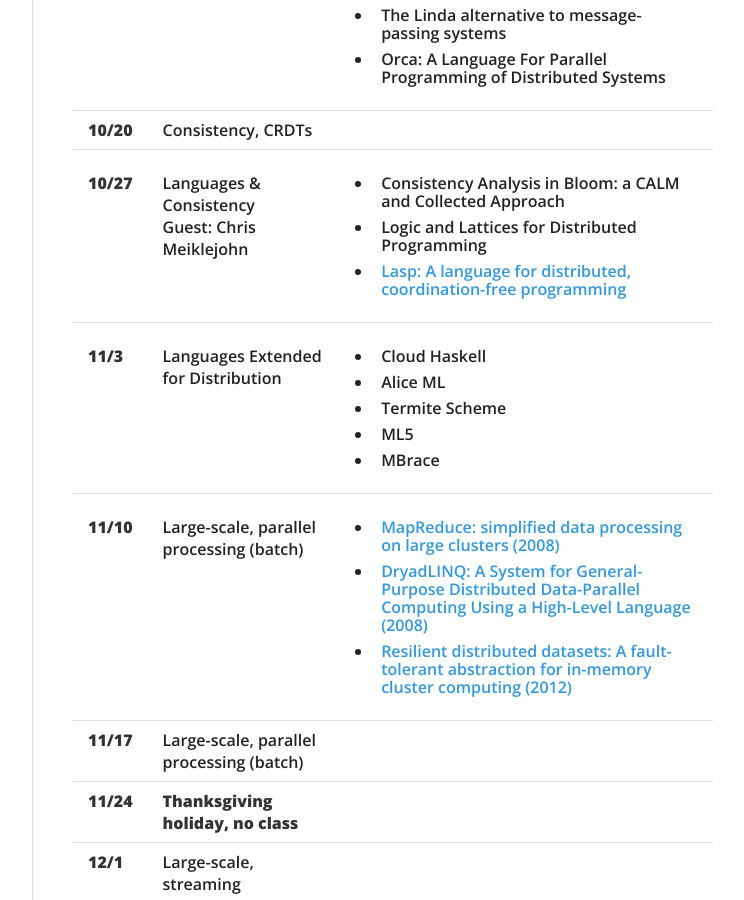
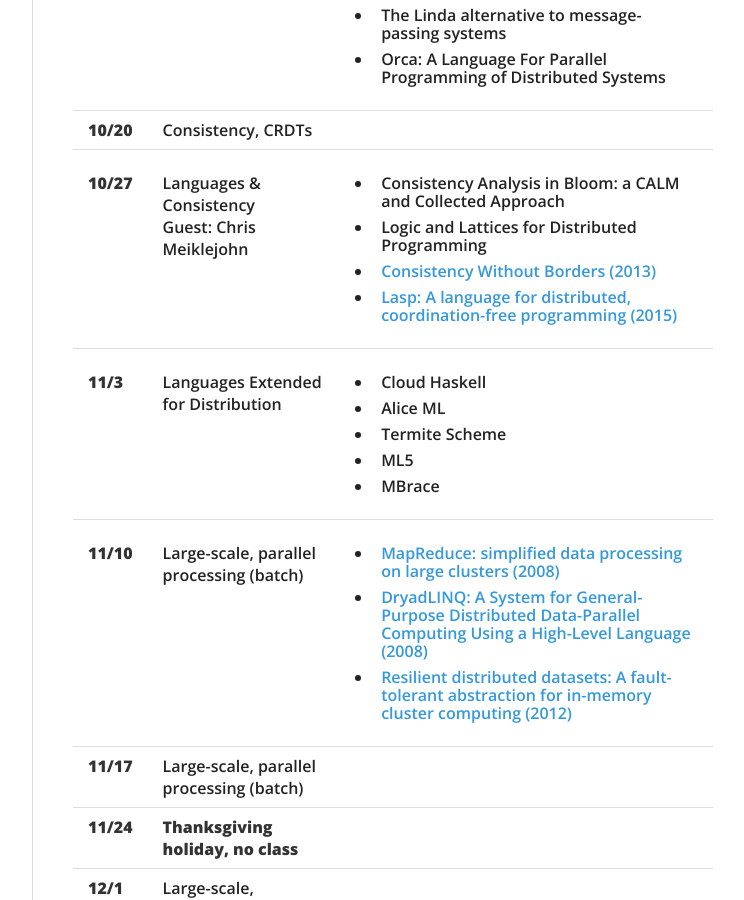
Before and after one commit to heathermiller/wwwcs7680, a Jekyll site: the page built from index.md, in a window 1280 px wide and 900 px high, scrolled down 2416 px. Shown: the whole window, without its empty margins (378-1122 px from the left). Built offline with Jekyll 4.4.1, drawn with Linux system fonts in a browser that asks for light colours; nearby versions of some CDN libraries.

Commit message:
Adding more to consistency PL sect

```diff
--- a/index.md
+++ b/index.md
@@ -156,7 +156,8 @@ You will be evaluated on:
         <ul>
           <li>Consistency Analysis in Bloom: a CALM and Collected Approach</li>
           <li>Logic and Lattices for Distributed Programming</li>
-          <li><a href="https://scholar.google.com/scholar?cluster=2826500853026939967&hl=en&as_sdt=0,22">Lasp: A language for distributed, coordination-free programming</a></li>
+          <li><a href="http://www.bailis.org/papers/consistency-socc2013.pdf">Consistency Without Borders (2013)</a></li>
+          <li><a href="https://scholar.google.com/scholar?cluster=2826500853026939967&hl=en&as_sdt=0,22">Lasp: A language for distributed, coordination-free programming (2015)</a></li>
         </ul>
       </td>
     </tr>
```
